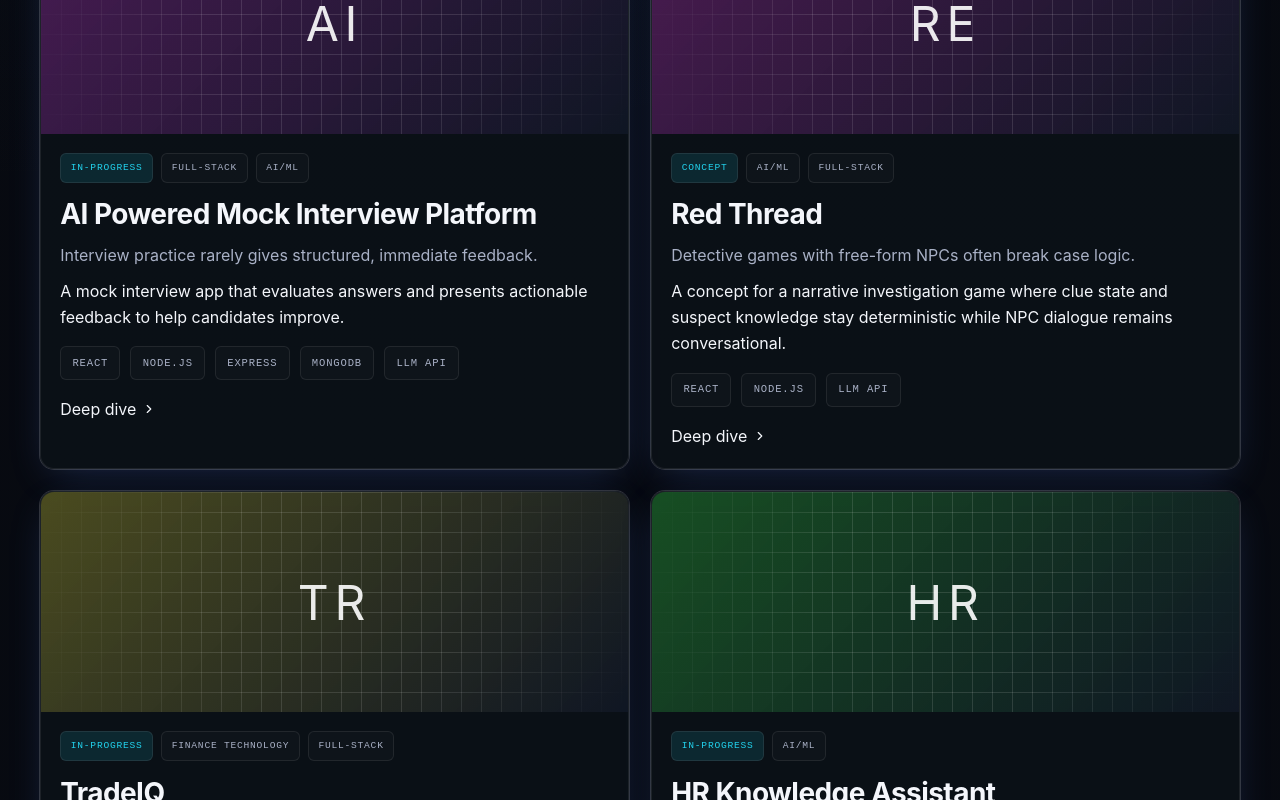
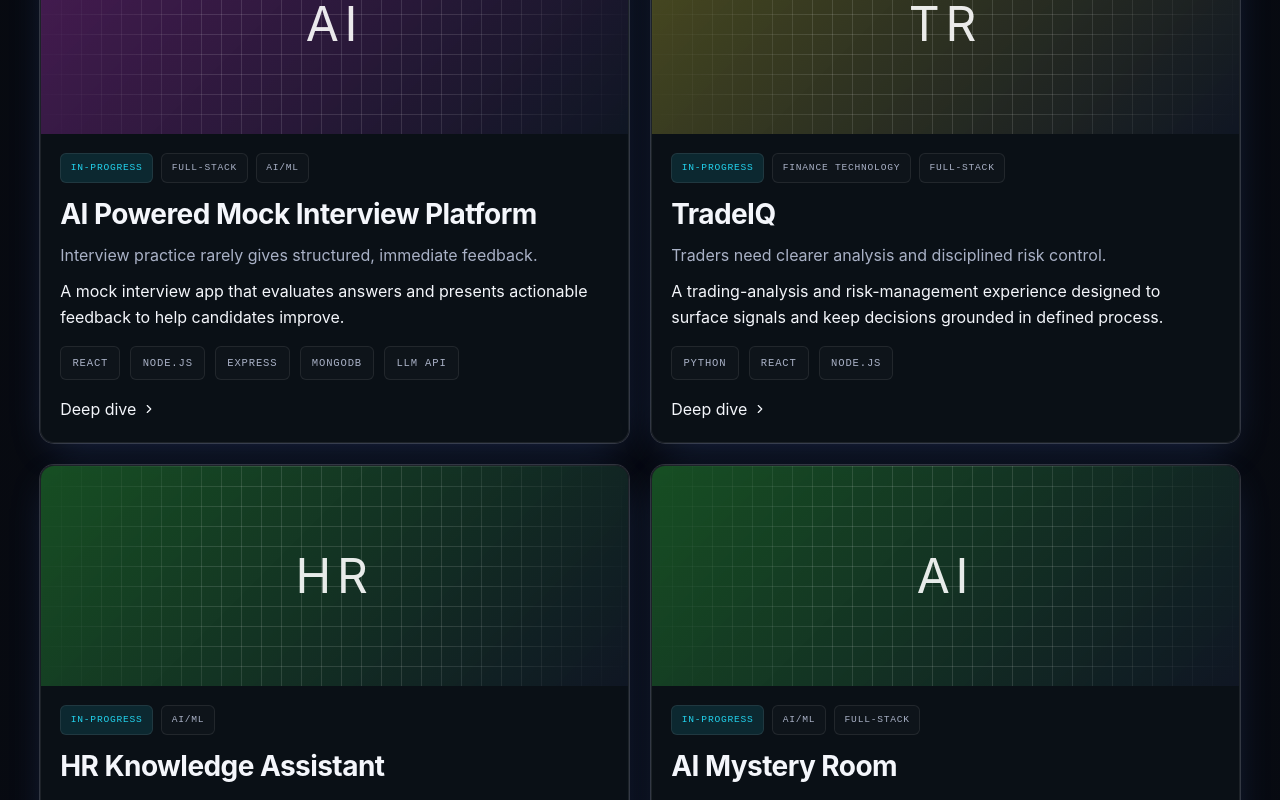
Before and after one commit to anand-sahnix/anand-sahni-portfolio, a React (Vite) app in the folder client/: page / in a window 1280 px wide. Shown: the part 3020-3820 px from the top of the page. Built offline with nearby package versions, Linux system fonts and the light colour scheme.

Commit message:
Updating Projects

```diff
--- a/client/src/App.tsx
+++ b/client/src/App.tsx
@@ -600,7 +600,7 @@ function App() {
 
         <div className="container footer-bottom">
           <p>© {currentYear} {site.name}</p>
-          {site.showBuildCredit ? <p className="build-credit">Built with Love</p> : null}
+          {site.showBuildCredit ? <p className="build-credit">Built with Love by anand.</p> : null}
         </div>
       </footer>
     </>
--- a/client/src/content/projects.ts
+++ b/client/src/content/projects.ts
@@ -55,31 +55,31 @@ export const projects: Project[] = [
     },
     order: 1,
   },
-  {
-    slug: 'red-thread',
-    title: 'Red Thread',
-    featured: false,
-    visibility: 'public',
-    status: 'concept',
-    category: ['AI/ML', 'Full-Stack'],
-    problem: 'Detective games with free-form NPCs often break case logic.',
-    solution: 'A concept for a narrative investigation game where clue state and suspect knowledge stay deterministic while NPC dialogue remains conversational.',
-    stack: ['React', 'Node.js', 'LLM API'],
-    repoUrl: null,
-    liveUrl: null,
-    caseStudy: {
-      problem: 'Narrative games can feel inconsistent when the story logic drifts away from the actual evidence trail.',
-      whyItMatters: 'A detective experience only works when the player can trust that clues and knowledge are consistent.',
-      architecture: {
-        text: 'The design centers on a clear world state that governs what each suspect knows and what evidence the player has discovered.',
-      },
-      challenges: ['Controlling AI-generated conversations without breaking case integrity', 'Balancing story freedom against deterministic logic'],
-      howItWorks: 'The app tracks clues, evidence, and social context, then feeds only relevant context to the model for suspect dialogue.',
-      tradeoffs: ['Less unrestricted chat, more reliable puzzle structure', 'Stronger game logic than fully open-ended storytelling'],
-      futureImprovements: ['A stronger clue graph and branching narrative states', 'Dynamic difficulty tuning for clue hints'],
-    },
-    order: 2,
-  },
+  // {
+  //   slug: 'red-thread',
+  //   title: 'Red Thread',
+  //   featured: false,
+  //   visibility: 'public',
+  //   status: 'concept',
+  //   category: ['AI/ML', 'Full-Stack'],
+  //   problem: 'Detective games with free-form NPCs often break case logic.',
+  //   solution: 'A concept for a narrative investigation game where clue state and suspect knowledge stay deterministic while NPC dialogue remains conversational.',
+  //   stack: ['React', 'Node.js', 'LLM API'],
+  //   repoUrl: null,
+  //   liveUrl: null,
+  //   caseStudy: {
+  //     problem: 'Narrative games can feel inconsistent when the story logic drifts away from the actual evidence trail.',
+  //     whyItMatters: 'A detective experience only works when the player can trust that clues and knowledge are consistent.',
+  //     architecture: {
+  //       text: 'The design centers on a clear world state that governs what each suspect knows and what evidence the player has discovered.',
+  //     },
+  //     challenges: ['Controlling AI-generated conversations without breaking case integrity', 'Balancing story freedom against deterministic logic'],
+  //     howItWorks: 'The app tracks clues, evidence, and social context, then feeds only relevant context to the model for suspect dialogue.',
+  //     tradeoffs: ['Less unrestricted chat, more reliable puzzle structure', 'Stronger game logic than fully open-ended storytelling'],
+  //     futureImprovements: ['A stronger clue graph and branching narrative states', 'Dynamic difficulty tuning for clue hints'],
+  //   },
+  //   order: 2,
+  // },
   {
     slug: 'tradeiq',
     title: 'TradeIQ',
```
Also changed, not shown: 1 other file (tests, documents, lock files or other folders).
